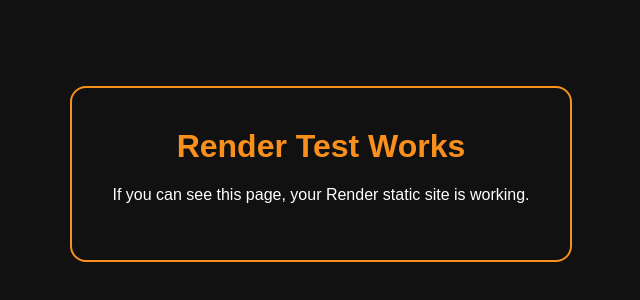
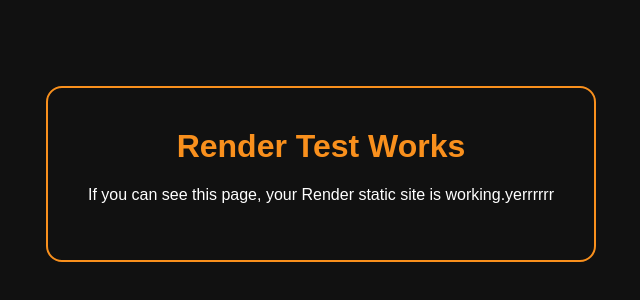
Before and after one commit to beatkongofficial-hash/render-test-site, a plain HTML site: page index.html in a window 1280 px wide. Shown: the part 226-526 px from the top of the page, without its empty margins (319-959 px from the left). Drawn offline with Linux system fonts and the light colour scheme.

Commit message:
Update index.html

```diff
--- a/index.html
+++ b/index.html
@@ -31,7 +31,7 @@
 <body>
   <div class="box">
     <h1>Render Test Works</h1>
-    <p>If you can see this page, your Render static site is working.</p>
+    <p>If you can see this page, your Render static site is working.yerrrrrr</p>
   </div>
 </body>
 </html>
```
